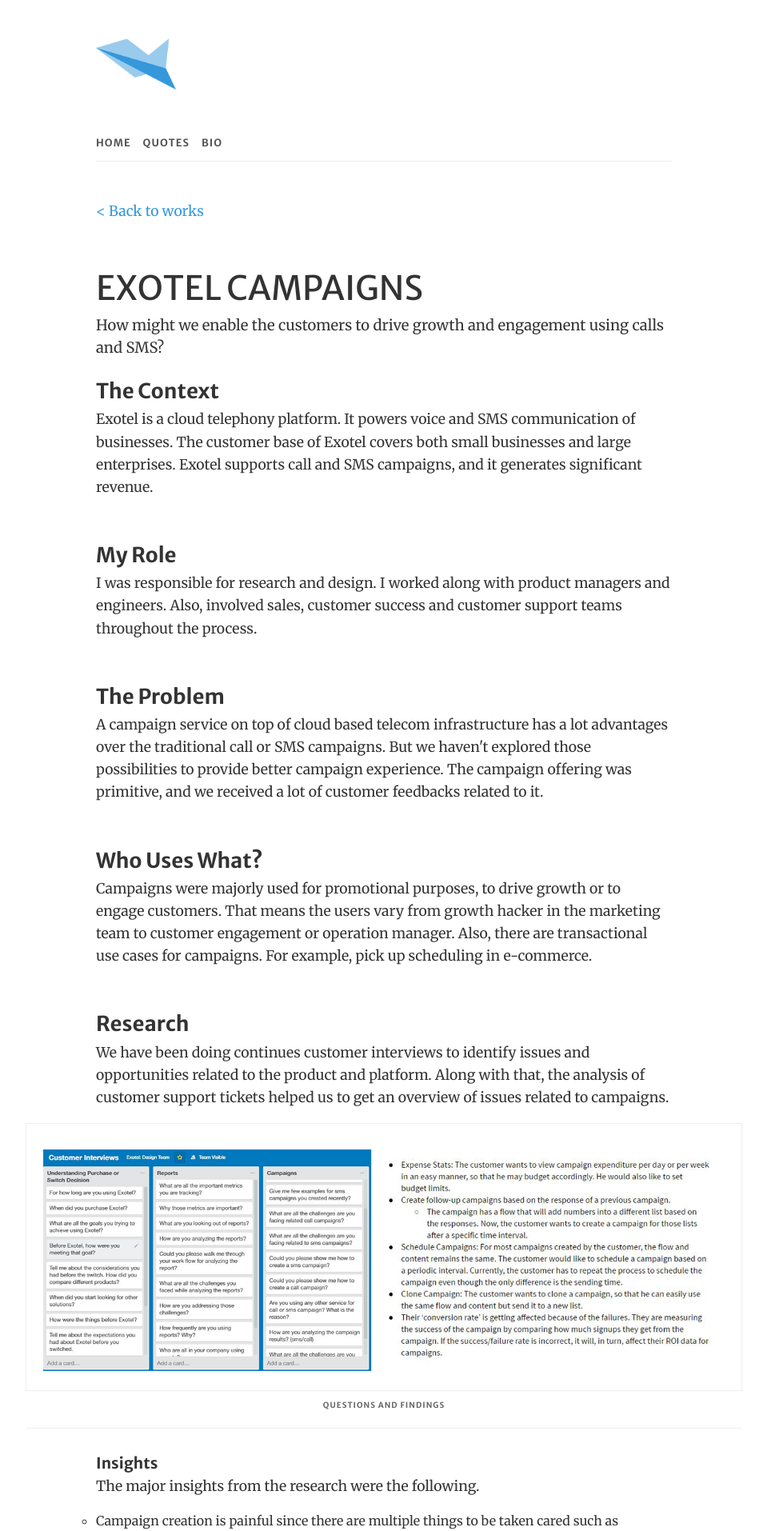
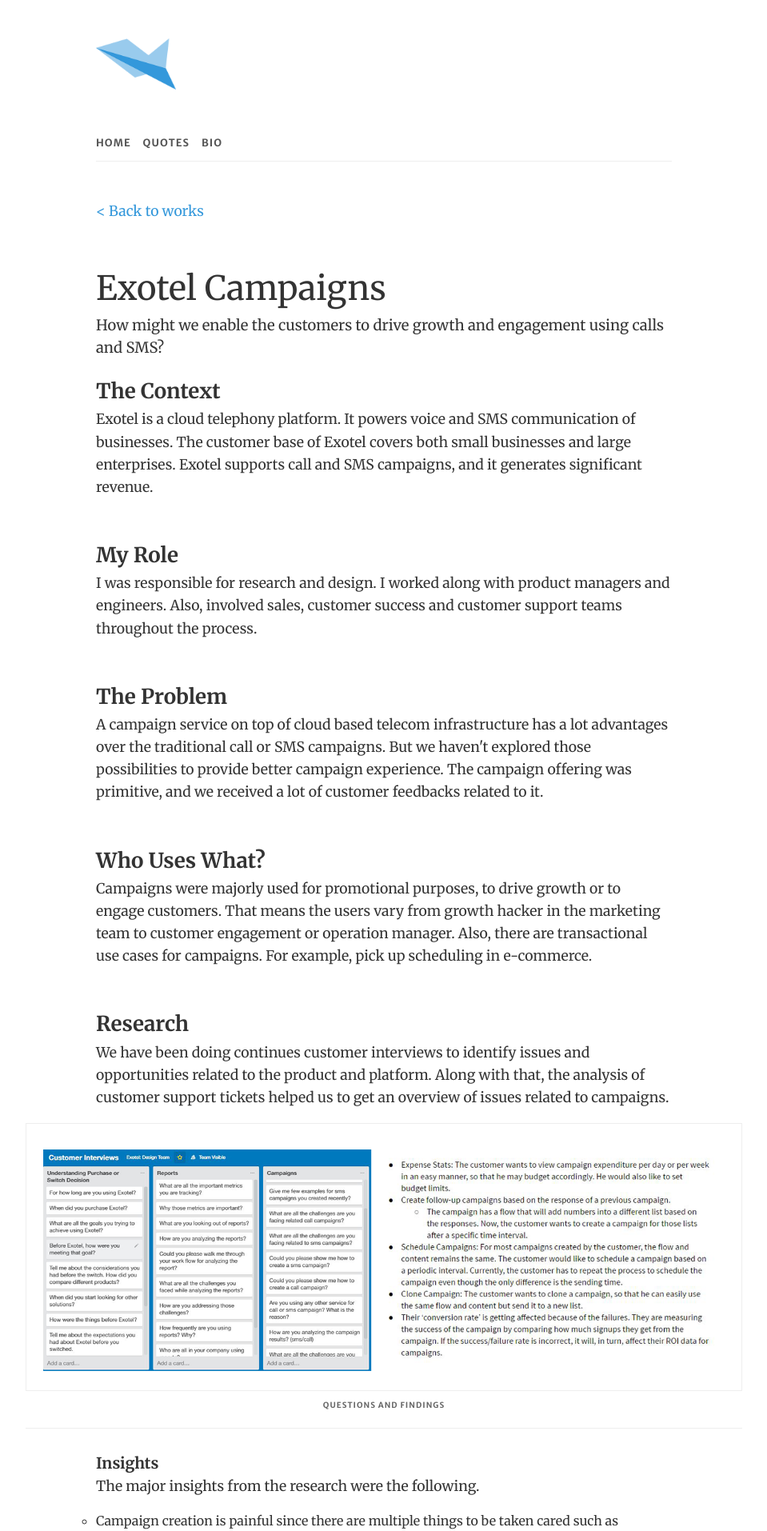
Before and after one commit to abdulraoof/abdulraoof.github.io, a Jekyll site: the page built from campaigns.html, in a window 1280 px wide. Shown: the top 1914 px of the page at 80% size, without its empty margins (160-1119 px from the left). Built offline with Jekyll 4.4.1, drawn with Linux system fonts in a browser that asks for light colours; nearby versions of some CDN libraries.

Commit message:
fixing type

```diff
--- a/css/main.scss
+++ b/css/main.scss
@@ -42,7 +42,7 @@
   margin: 1em 0 0.2em;
   font-weight: 400;
   line-height: 1.2;
-  font-family: $secondary-font;
+  font-family: $primary-font;
 }
 h2, h3, h4 , h5{
   font-weight: 600;
@@ -50,7 +50,6 @@
 
 h1 {
     font-size: 2.618em;
-    text-transform: uppercase;
 }
 
 h2 {font-size: 1.618em;}
@@ -255,8 +254,9 @@
 }
 
 .meta {
-  font-weight: 400;
-  font-size: .9em;
+    font-family: $secondary-font;
+    font-weight: 400;
+    font-size: .9em;
 }
 
 //quotes
@@ -271,6 +271,8 @@
     font-weight: 300;
   }
   .author{
+    font-family: $secondary-font;
+    font-size: .8em;
     font-weight: 300;
     font-style: normal;
     text-align: left;
```
